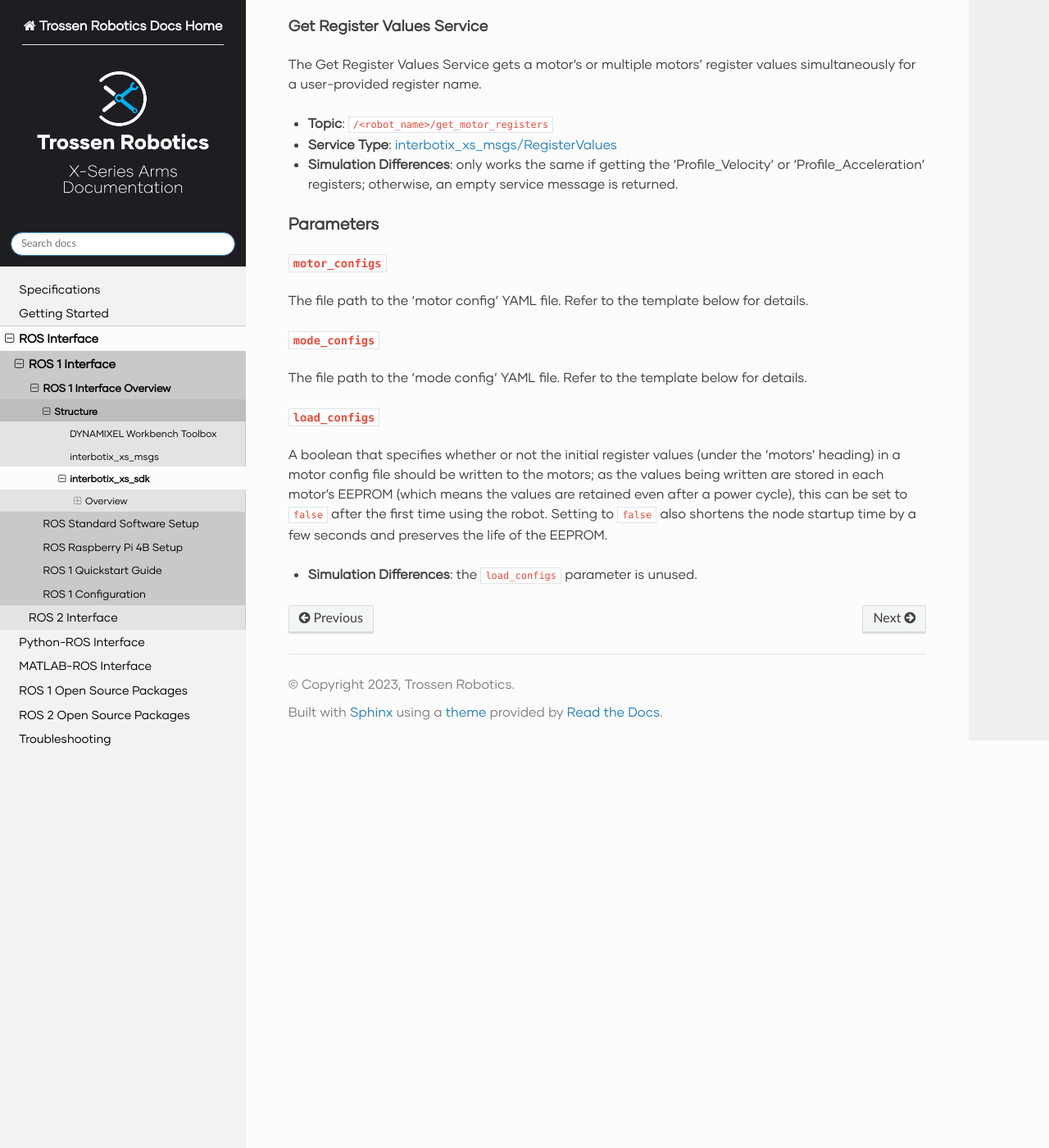
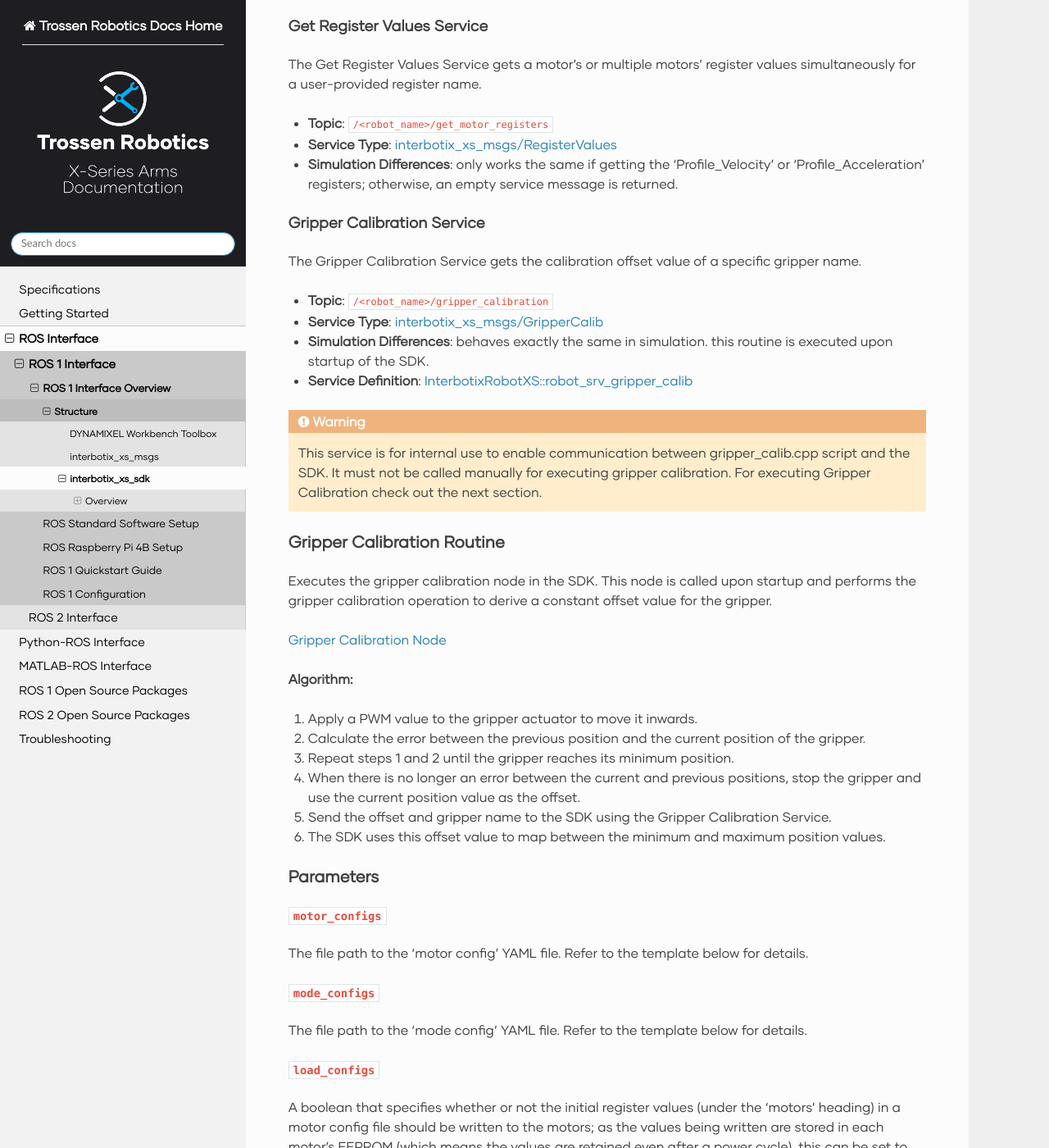
Before and after one commit to TrossenRobotics/interbotix_xsarms_docs, a Sphinx documentation site: the page built from docs/ros_interface/ros1/overview/xs_sdk.rst, in a window 1280 px wide and 1400 px high, scrolled down 3993 px. Shown: the whole window at 82% size. Built offline with Sphinx 7.4.7 and the Read the Docs theme 2.0.0, drawn with Linux system fonts in a browser that asks for light colours; some web fonts are replaced; before the commit the page ends 4896 px from its top, so only the background shows below that.

Commit message:
Added gripper calibration docs (#3)
* Added gripper calibration docs

Added documentation for gripper calibration routine in SDK

* Update docs/ros_interface/ros1/overview/xs_sdk.rst

Co-authored-by: LSinterbotix <85308904+LSinterbotix@users.noreply.github.com>

* Added refrences

---------

Co-authored-by: LSinterbotix <85308904+LSinterbotix@users.noreply.github.com>

```diff
--- a/docs/ros_interface/ros1/overview/xs_sdk.rst
+++ b/docs/ros_interface/ros1/overview/xs_sdk.rst
@@ -221,6 +221,40 @@ for a user-provided register name.
 *   **Simulation Differences**: only works the same if getting the 'Profile_Velocity' or
     'Profile_Acceleration' registers; otherwise, an empty service message is returned.
 
+Gripper Calibration Service
+^^^^^^^^^^^^^^^^^^^^^^^^^^^
+
+The Gripper Calibration Service gets the calibration offset value of a specific gripper name.
+
+*   **Topic**: ``/<robot_name>/gripper_calibration``
+*   **Service Type**: `interbotix_xs_msgs/GripperCalib <https://github.com/Interbotix/interbotix_ros_core/blob/devel/interbotix_ros_xseries/interbotix_xs_msgs/srv/GripperCalib.srv>`_
+*   **Simulation Differences**: behaves exactly the same in simulation. this routine is executed upon startup
+    of the SDK.
+*   **Service Definition**: `InterbotixRobotXS::robot_srv_gripper_calib <https://github.com/Interbotix/interbotix_ros_core/blob/77ebd0c13a778111e36eb83710a8020cc9303d99/interbotix_ros_xseries/interbotix_xs_sdk/src/xs_sdk_obj.cpp#L1097>`_
+
+
+.. warning::
+
+    This service is for internal use to enable communication between gripper_calib.cpp script and the SDK. It must not be called manually for executing gripper calibration. For executing Gripper Calibration check out the next section.
+
+Gripper Calibration Routine
+---------------------------
+
+Executes the gripper calibration node in the SDK.
+This node is called upon startup and performs the gripper calibration operation
+to derive a constant offset value for the gripper.
+
+`Gripper Calibration Node  <https://github.com/Interbotix/interbotix_ros_core/blob/devel/interbotix_ros_xseries/interbotix_xs_sdk/src/gripper_calib.cpp>`_
+
+**Algorithm:**
+
+#.  Apply a PWM value to the gripper actuator to move it inwards.
+#.  Calculate the error between the previous position and the current position of the gripper.
+#.  Repeat steps 1 and 2 until the gripper reaches its minimum position.
+#.  When there is no longer an error between the current and previous positions, stop the gripper and use the current position value as the offset.
+#. Send the offset and gripper name to the SDK using the Gripper Calibration Service.
+#. The SDK uses this offset value to map between the minimum and maximum position values.
+
 Parameters
 ----------
 
```
